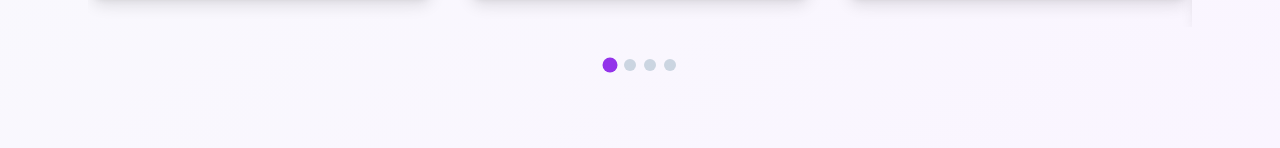
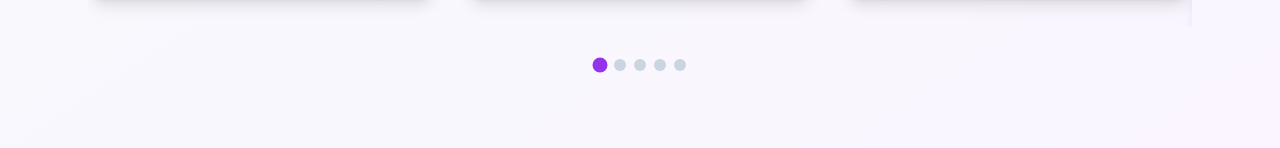
Before and after one commit to prathamj937/Portfolio-Website, a React (Vite) app: page / in a window 1280 px wide. Shown: the part 5285-5433 px from the top of the page. Built offline with nearby package versions, Linux system fonts and the light colour scheme.

Commit message:
Update Journey.tsx

```diff
--- a/src/components/Journey.tsx
+++ b/src/components/Journey.tsx
@@ -7,6 +7,10 @@ import flask from '../images/flask.png'; // adjust path accordingly
 import python from '../images/python.png'; // adjust path accordingly
 import cn from '../images/cn.png'; // adjust path accordingly
 import tcs from '../images/tcs.png'; // adjust path accordingly
+import tsak from '../images/techsaksham.png'
+import phack from '../images/phack.png'
+import shack from '../images/shack.png'
+import html from '../images/html.png'
 
 interface JourneyItem {
   id: number;
@@ -156,8 +160,36 @@ const Journey: React.FC = () => {
       category: "certification",
       tags: ["Virtual Internship", "Forage"]
     },
-
-
+    {
+      id: 12,
+      title: "Microsoft Techsaksham Foundation Course",
+      date: "March 2025",
+      location: "Gurgaon, India",
+      description: "Completed a Foundation Course on Microsoft Techsaksham, enhancing my skills in Modular Programming and Bash.",
+      image: tsak,
+      category: "certification",
+      tags: ["Course", "bash","Linux","Streamlit","OOPS"]
+    },
+    {
+      id: 13,
+      title: "Python Hackerrank",
+      date: "Feb 2024",
+      location: "Gurgaon, India",
+      description: "Completed a basic python evaluation from hackerrank and earned this ceertificate",
+      image: phack,
+      category: "certification",
+      tags: ["python"]
+    },
+    {
+      id: 14,
+      title: "SQL Hackerrank",
+      date: "Feb 2024",
+      location: "Gurgaon, India",
+      description: "Completed a basic SQL evaluation from hackerrank and earned this ceertificate",
+      image: shack,
+      category: "certification",
+      tags: ["Course", "bash","Linux","Streamlit","OOPS"]
+    },
 
   ];
 
```
